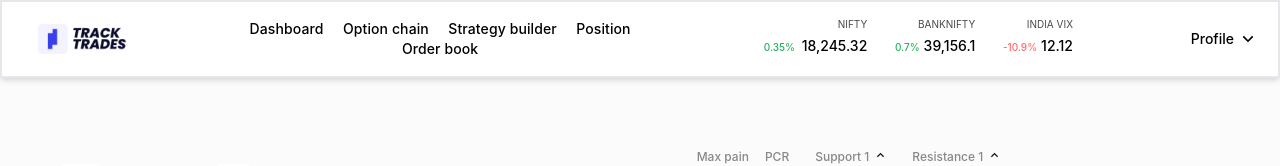
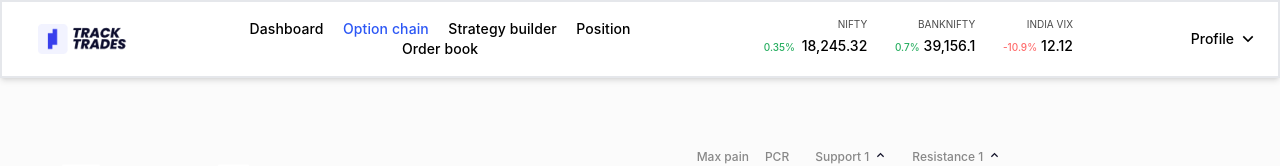
Before and after one commit to Jagrati1213/reacjs-infitout-assignment, a React (Create React App) app: page / in a window 1280 px wide. Shown: the top 166 px of the page. Built offline with nearby package versions, Linux system fonts and the light colour scheme.

Commit message:
jg: add active

```diff
--- a/src/components/header/MenuList.tsx
+++ b/src/components/header/MenuList.tsx
@@ -15,8 +15,23 @@ const MenuList: React.FC = () => (
       style={{ letterSpacing: ".1px" }}
     >
       {menuData.map((ele, i) => {
+        // for active class
+        if (ele === "Option chain") {
+          return (
+            <Col
+              key={i}
+              className="xl:my-0 my-4 text-sm mx-1 text-[#2C57F5] cursor-pointer"
+            >
+              {ele}
+            </Col>
+          );
+        }
+        // for normal
         return (
-          <Col key={i} className="xl:my-0 my-4 text-black text-sm mx-1">
+          <Col
+            key={i}
+            className="xl:my-0 my-4 text-black text-sm mx-1 hover:text-[#2C57F5] cursor-pointer"
+          >
             {ele}
           </Col>
         );
```
